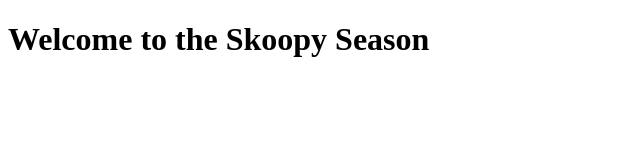
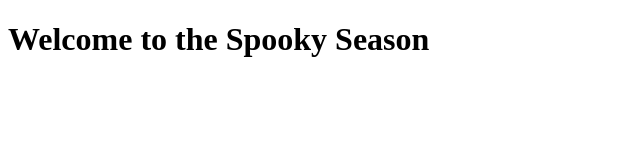
Before and after one commit to sweisscct/October-Site, a plain HTML site: page index.html in a window 1280 px wide. Shown: the full height of the page, 0-640 px from the left. Drawn offline with Linux system fonts and the light colour scheme.

Commit message:
Fixed heading typo

```diff
--- a/index.html
+++ b/index.html
@@ -6,6 +6,6 @@
     <title>October Site</title>
 </head>
 <body>
-<h1>Welcome to the Skoopy Season</h1>
+<h1>Welcome to the Spooky Season</h1>
 </body>
 </html>
```
